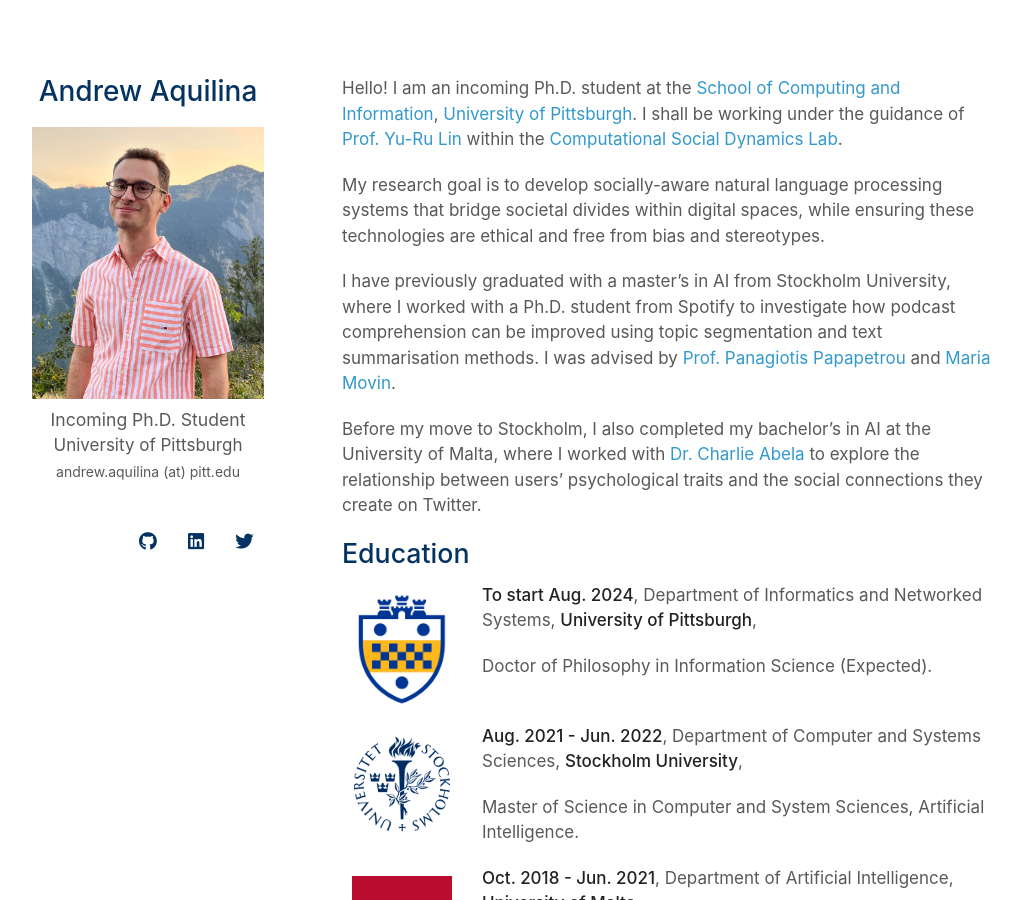
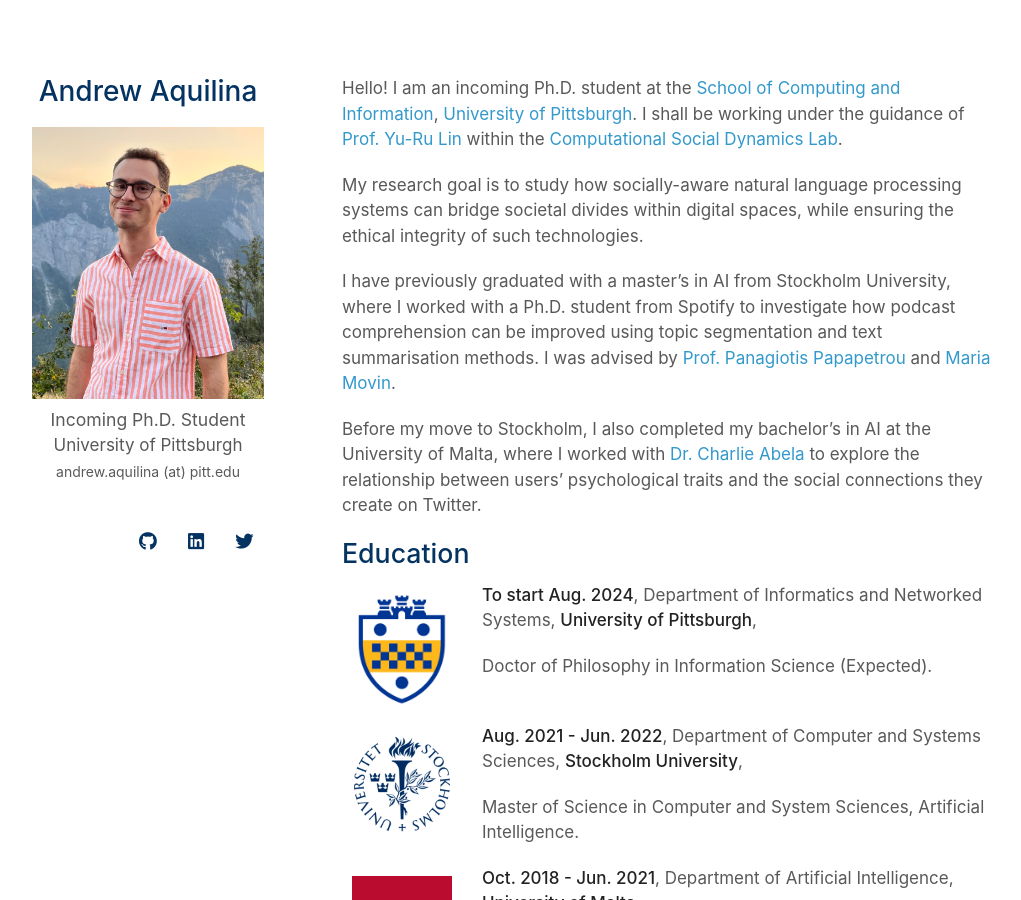
Before and after one commit to andaqu/andaqu.github.io, a Jekyll site: the page built from index.md, in a window 1280 px wide and 900 px high. Shown: the whole window, without its empty margins (128-1149 px from the left). Built offline with Jekyll 4.4.1, drawn with Linux system fonts in a browser that asks for light colours; nearby versions of some CDN libraries; a style sheet for code colours, icons or effects is not loaded.

Commit message:
Update index.md

```diff
--- a/index.md
+++ b/index.md
@@ -4,7 +4,7 @@ layout: homepage
 
 Hello! I am an incoming Ph.D. student at the [School of Computing and Information](https://www.sci.pitt.edu/), [University of Pittsburgh](https://pitt.edu/). I shall be working under the guidance of [Prof. Yu-Ru Lin](http://www.yurulin.com/) within the [Computational Social Dynamics Lab](https://picsolab.github.io/).
 
-My research goal is to develop socially-aware natural language processing systems that bridge societal divides within digital spaces, while ensuring these technologies are ethical and free from bias and stereotypes.
+My research goal is to study how socially-aware natural language processing systems can bridge societal divides within digital spaces, while ensuring the ethical integrity of such technologies.
 
 I have previously graduated with a master’s in AI from Stockholm University, where I worked with a Ph.D. student from Spotify to investigate how podcast comprehension can be improved using topic segmentation and text summarisation methods. I was advised by [Prof. Panagiotis Papapetrou](https://papapetrou.blogs.dsv.su.se/) and [Maria Movin](https://www.linkedin.com/in/mariamovin).
 
```
